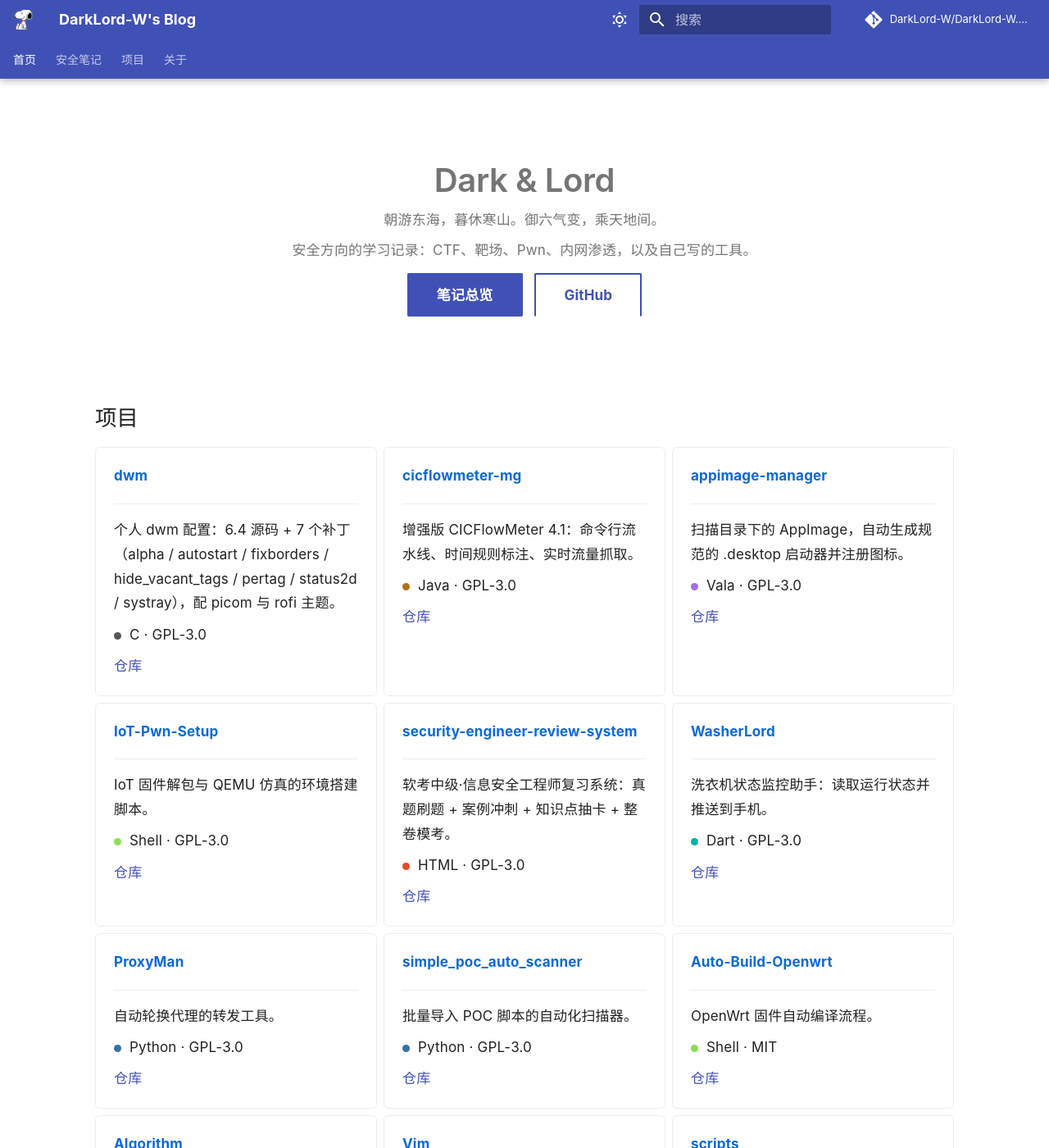
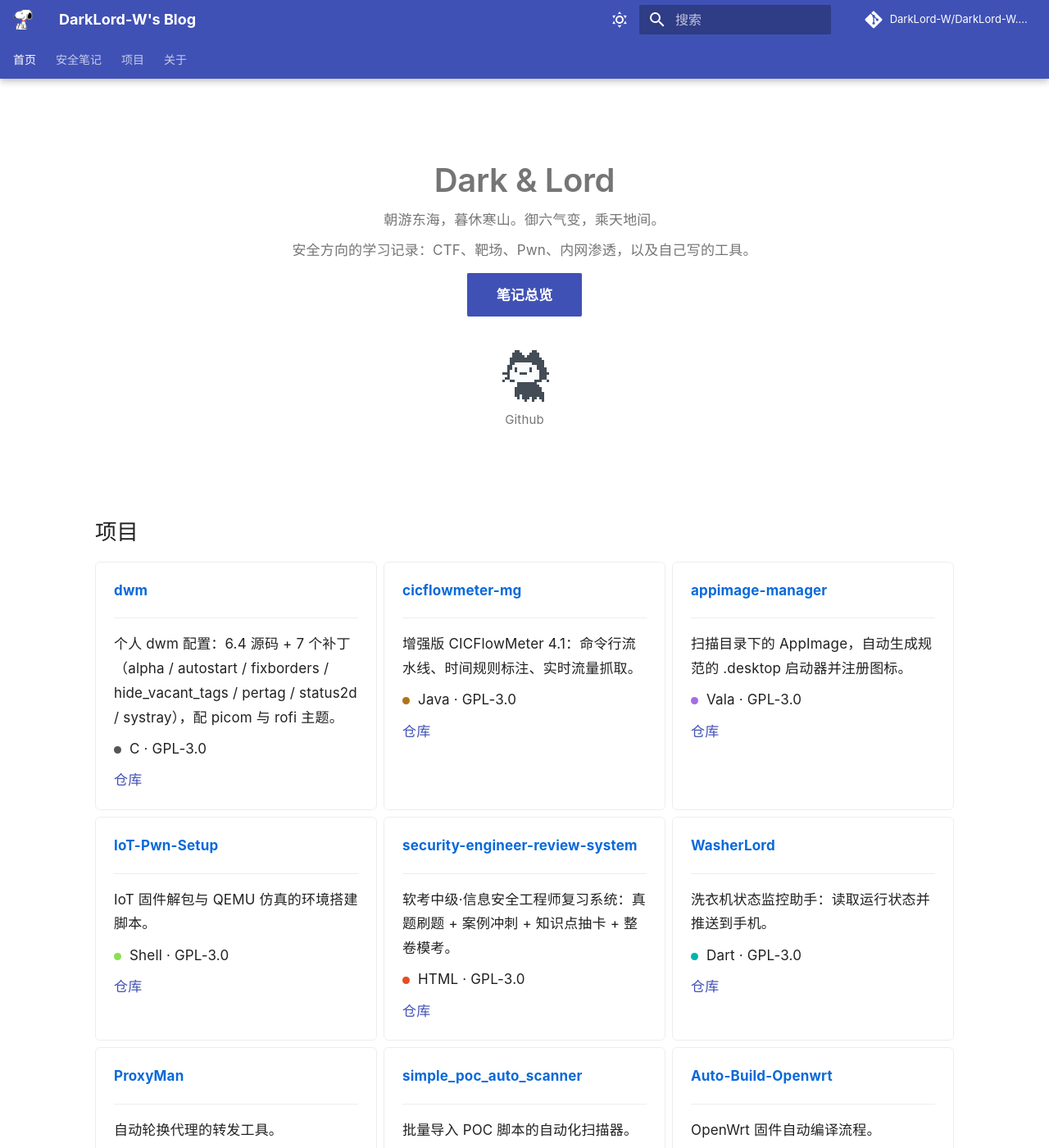
Before and after one commit to DarkLord-W/DarkLord-W.github.io, an MkDocs documentation site: the page built from docs/index.md, in a window 1280 px wide and 1400 px high. Shown: the whole window at 82% size. Built offline with MkDocs 1.6.1 and Material for MkDocs 9.7.7, drawn with Linux system fonts in a browser that asks for light colours; comment, search, counter and statistics services are not loaded.

Commit message:
feat(home): 恢复原来那只可点击的 GitHub Mona 图标
主页身份区重新放回 GitHub 动画图标，点击跳转 https://github.com/DarkLord-W。
原先是外链 github.githubassets.com，这里改为本地 docs/assets/mona.gif（18 KB），
避免国内访问 GitHub 静态资源不稳定导致图标裂掉。

- .hero .mona 覆盖全局图片的边框/居中规则，hover 上浮 3px

```diff
--- a/docs/index.md
+++ b/docs/index.md
@@ -13,7 +13,11 @@ hide:
 安全方向的学习记录：CTF、靶场、Pwn、内网渗透，以及自己写的工具。
 
 [笔记总览](buuctf/index.md){ .md-button .md-button--primary }
-[GitHub](https://github.com/DarkLord-W){ .md-button }
+
+<a class="mona" href="https://github.com/DarkLord-W" target="_blank" rel="noopener">
+  <img src="assets/mona.gif" alt="GitHub" width="72" height="72">
+  <span>Github</span>
+</a>
 
 </div>
 
--- a/docs/stylesheets/extra.css
+++ b/docs/stylesheets/extra.css
@@ -165,3 +165,28 @@
 .md-content:has(.hero) .md-typeset .grid.cards > ul {
   grid-template-columns: repeat(auto-fit, minmax(min(100%, 16rem), 1fr));
 }
+
+/* ---------- 主页 GitHub 图标（原来那只 Mona，本地托管） ---------- */
+.hero .mona {
+  display: inline-flex;
+  flex-direction: column;
+  align-items: center;
+  gap: .3rem;
+  margin-top: 1.4rem;
+  border-bottom: none;
+  color: var(--md-default-fg-color--light);
+  font-size: .75rem;
+}
+.hero .mona img {
+  display: block;
+  margin: 0;
+  padding: 0;
+  width: 72px;
+  height: 72px;
+  border: none;
+  border-radius: 0;
+  background: transparent;
+  transition: transform .15s;
+}
+.hero .mona:hover { border-bottom: none; }
+.hero .mona:hover img { transform: translateY(-3px); }
```
Also changed, not shown: docs/assets/mona.gif (added).
